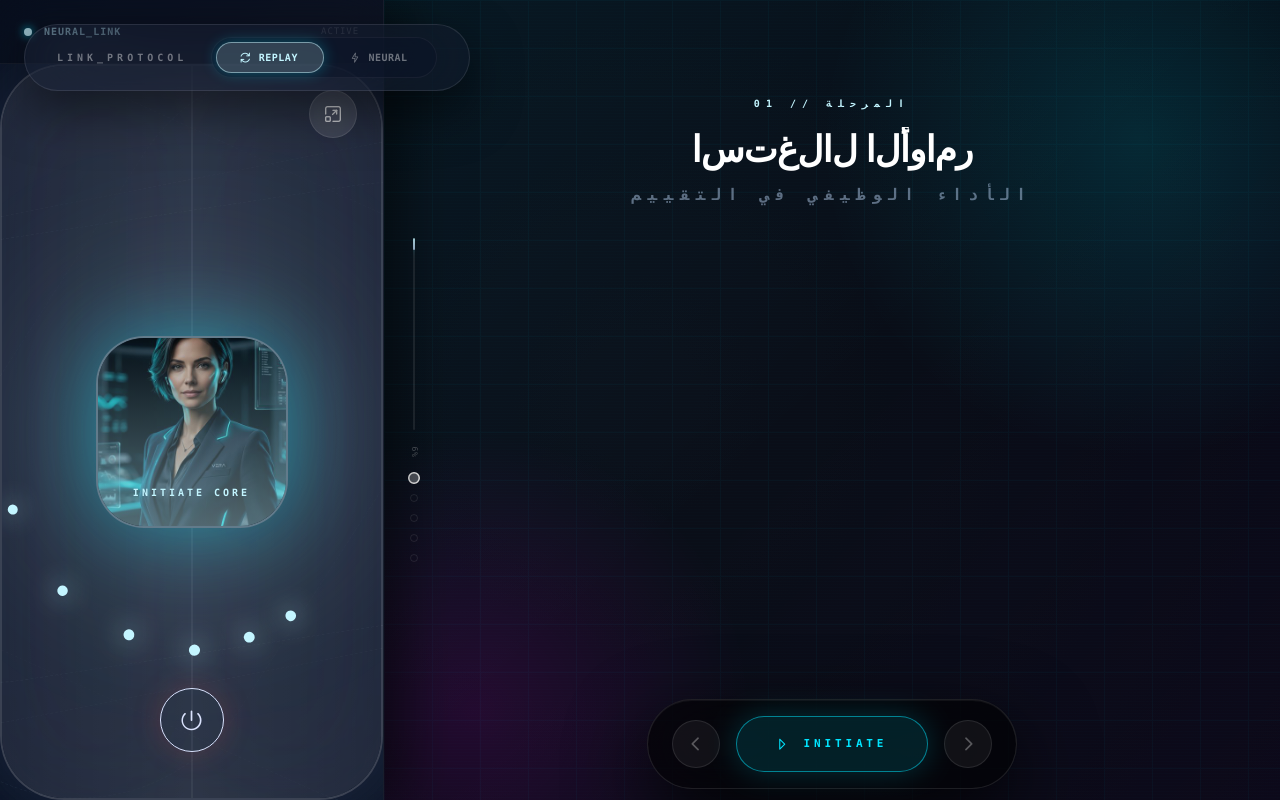
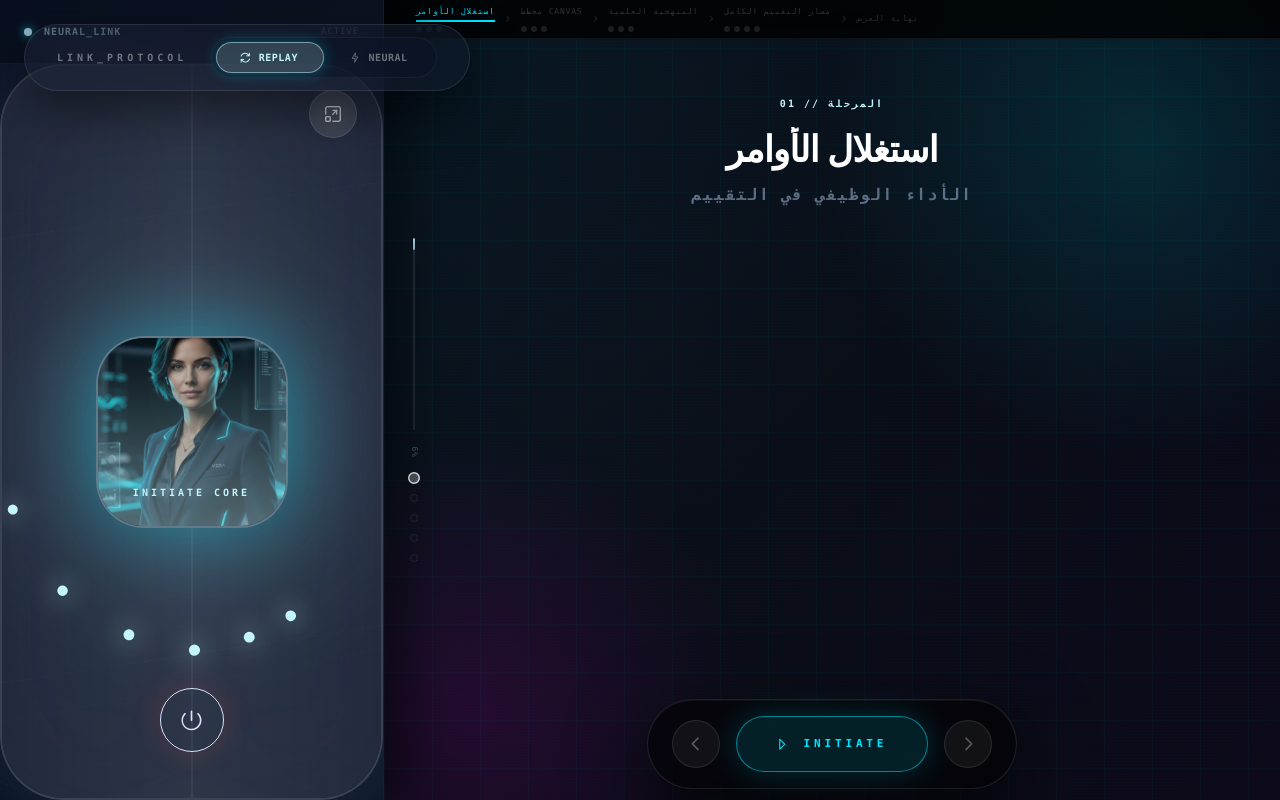
Before and after one commit to rayhannour/veraai, a Next.js app: page /avatar in a window 1280 px wide. Built offline with nearby package versions, Linux system fonts and the light colour scheme.

Commit message:
feat(ui): add compact top nav banner with slide titles and point dot indicators

```diff
--- a/src/app/avatar/presentation.tsx
+++ b/src/app/avatar/presentation.tsx
@@ -644,7 +644,6 @@ const PointCard = ({ point, isCurrent, idx }: { point: Point; isCurrent: boolean
 // ─── SLIDE HEADER ─────────────────────────────────────────────────────────────
 
 const SlideHeader = ({ slide, slideIndex }: { slide: Slide; slideIndex: number }) => {
-  const chars = slide.title.split('');
   return (
     <motion.div
       key={slide.id}
@@ -655,32 +654,28 @@ const SlideHeader = ({ slide, slideIndex }: { slide: Slide; slideIndex: number }
       className="text-center mb-10 lg:mb-14"
     >
       <motion.span
-        initial={{ opacity: 0, letterSpacing: '0.2em' }}
-        animate={{ opacity: 1, letterSpacing: '0.6em' }}
+        initial={{ opacity: 0, letterSpacing: '0.05em' }}
+        animate={{ opacity: 1, letterSpacing: '0.2em' }}
         transition={{ duration: 0.8, delay: 0.1 }}
         className="text-[10px] font-mono font-black uppercase text-primary block mb-4 portrait:max-lg:mb-2"
       >
         {slide.chapter}
       </motion.span>
-      <h2 className="text-2xl lg:text-4xl font-sans font-black uppercase tracking-tight leading-none mb-3 py-1 whitespace-nowrap overflow-hidden portrait:max-lg:whitespace-normal portrait:max-lg:text-xl portrait:max-lg:mb-2">
-
-        {chars.map((ch, i) => (
-          <motion.span
-            key={i}
-            className="inline-block text-white"
-            initial={{ y: '110%', opacity: 0 }}
-            animate={{ y: '0%', opacity: 1 }}
-            transition={{ duration: 0.5, delay: 0.2 + i * 0.03, ease: [0.22, 1, 0.36, 1] }}
-          >
-            {ch === ' ' ? '\u00A0' : ch}
-          </motion.span>
-        ))}
+      <h2 className="text-2xl lg:text-4xl font-sans font-black tracking-tight leading-none mb-3 py-1 whitespace-nowrap overflow-hidden portrait:max-lg:whitespace-normal portrait:max-lg:text-xl portrait:max-lg:mb-2">
+        <motion.span
+          className="inline-block text-white"
+          initial={{ y: '100%', opacity: 0 }}
+          animate={{ y: '0%', opacity: 1 }}
+          transition={{ duration: 0.6, delay: 0.2, ease: [0.22, 1, 0.36, 1] }}
+        >
+          {slide.title}
+        </motion.span>
       </h2>
       <motion.h3
         initial={{ opacity: 0 }}
         animate={{ opacity: 0.5 }}
         transition={{ delay: 0.7 }}
-        className="text-sm lg:text-base font-mono uppercase tracking-[0.4em] text-secondary portrait:max-lg:tracking-[0.2em] portrait:max-lg:text-xs"
+        className="text-sm lg:text-base font-mono uppercase tracking-[0.1em] text-secondary portrait:max-lg:tracking-[0.1em] portrait:max-lg:text-xs"
       >
         {slide.subtitle}
       </motion.h3>
@@ -1293,6 +1288,63 @@ const Presentation = React.forwardRef<PresentationHandle, PresentationProps>(({
         isOutro={isOutroActive}
       />
 
+      {/* ─── TOP SLIDE NAV BANNER ─── */}
+      <div className="absolute top-0 left-0 right-0 z-50 px-4 lg:px-8 py-1.5 flex items-center gap-2 overflow-x-auto portrait:max-lg:gap-1 portrait:max-lg:px-3" style={{ background: 'rgba(0,0,0,0.75)', backdropFilter: 'blur(20px)', borderBottom: '1px solid rgba(255,255,255,0.06)' }}>
+        {PRESENTATION_SLIDES.map((sl, si) => {
+          const isSlideActive = si === currentSlideIndex && !isOutroActive;
+          const isPast = si < currentSlideIndex;
+          return (
+            <React.Fragment key={sl.id}>
+              <div className="shrink-0 flex flex-col items-start gap-1">
+                {/* Slide tab label */}
+                <motion.div
+                  animate={{
+                    color: isSlideActive ? '#00e5ff' : isPast ? 'rgba(255,255,255,0.35)' : 'rgba(255,255,255,0.18)',
+                    borderBottomColor: isSlideActive ? '#00e5ff' : 'transparent',
+                  }}
+                  transition={{ duration: 0.3 }}
+                  className="text-[8px] font-mono uppercase tracking-widest pb-0.5 border-b-2 whitespace-nowrap portrait:max-lg:text-[7px]"
+                >
+                  {sl.title}
+                </motion.div>
+                {/* Point dots */}
+                <div className="flex items-center gap-1">
+                  {sl.points.map((pt, pi) => {
+                    const isDotActive = isSlideActive && pi === currentPointIndex;
+                    const isDotPast = isPast || (isSlideActive && pi < currentPointIndex);
+                    return (
+                      <motion.div
+                        key={pt.id}
+                        title={pt.label}
+                        animate={{
+                          backgroundColor: isDotActive ? pt.accentColor : isDotPast ? 'rgba(255,255,255,0.35)' : 'rgba(255,255,255,0.1)',
+                          scale: isDotActive ? 1.4 : 1,
+                          boxShadow: isDotActive ? `0 0 6px ${pt.accentColor}` : 'none',
+                        }}
+                        transition={{ duration: 0.25 }}
+                        className="w-1.5 h-1.5 rounded-full"
+                      />
+                    );
+                  })}
+                </div>
+              </div>
+              {/* Separator chevron between slides */}
+              {si < PRESENTATION_SLIDES.length - 1 && (
+                <i className="pi pi-angle-right text-white/10 text-[10px] shrink-0" />
+              )}
+            </React.Fragment>
+          );
+        })}
+        {/* Outro indicator */}
+        <i className="pi pi-angle-right text-white/10 text-[10px] shrink-0" />
+        <motion.div
+          animate={{ color: isOutroActive ? '#00ffaa' : 'rgba(255,255,255,0.15)' }}
+          className="text-[8px] font-mono uppercase tracking-widest whitespace-nowrap portrait:max-lg:text-[7px]"
+        >
+          نهاية العرض
+        </motion.div>
+      </div>
+
       {/* Stat HUD — fixed bottom-right, centered at bottom on mobile */}
       <div className="absolute bottom-52 right-6 lg:right-10 z-50 pointer-events-none portrait:max-lg:bottom-36 portrait:max-lg:left-1/2 portrait:max-lg:-translate-x-1/2 portrait:max-lg:right-auto portrait:max-lg:scale-90">
         <AnimatePresence>
```
